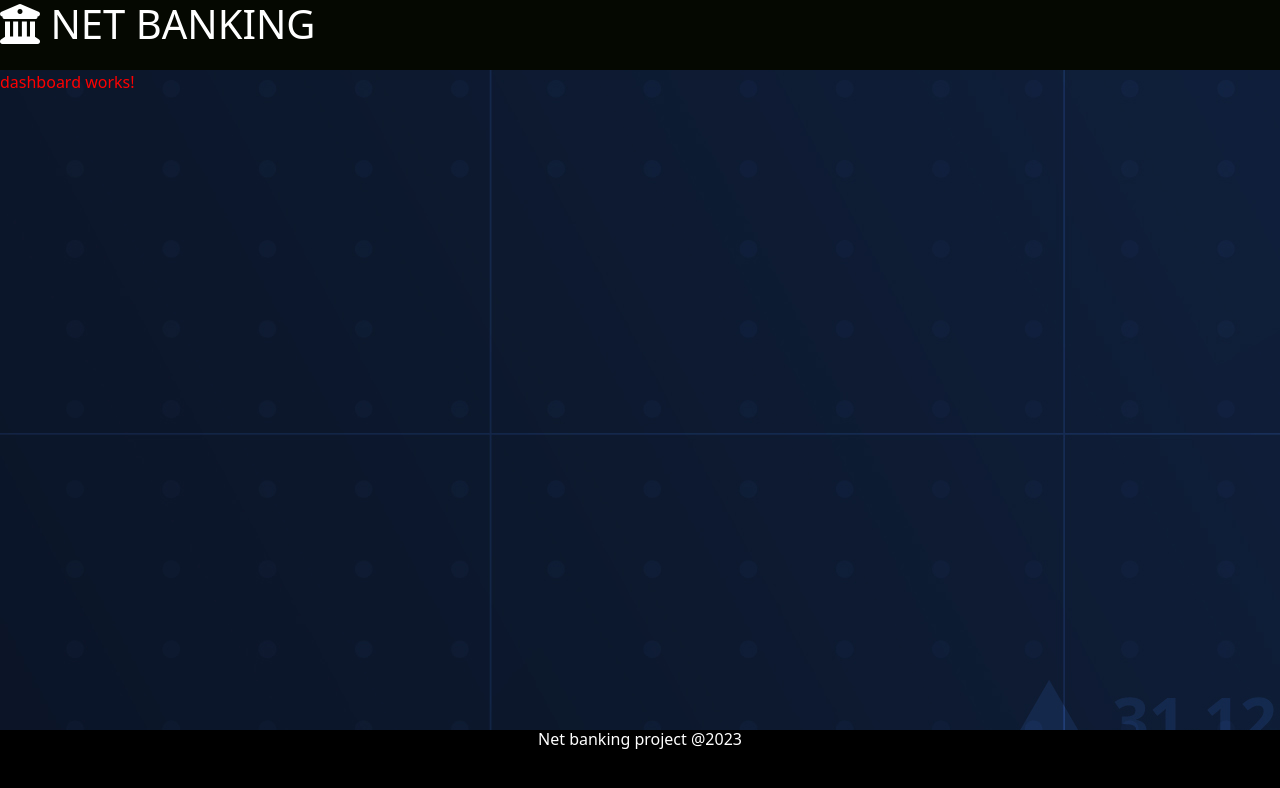
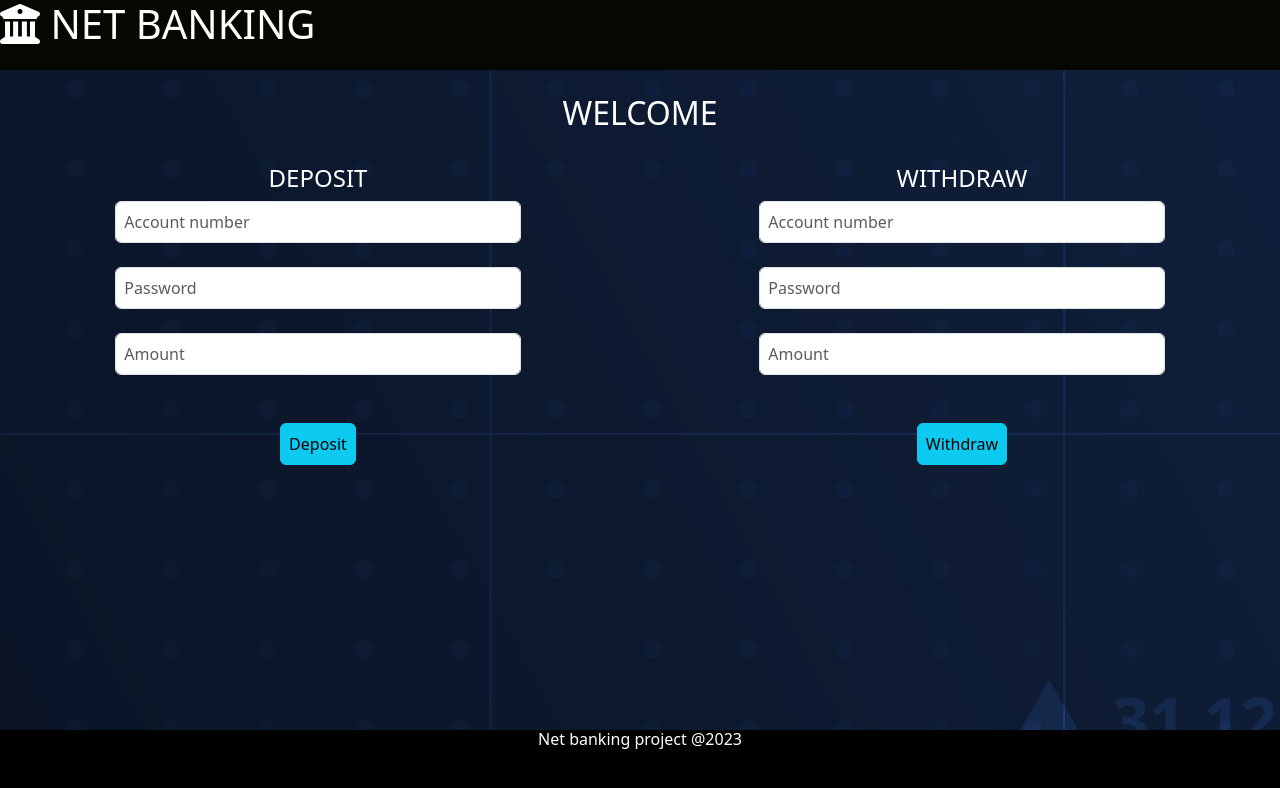
Before and after one commit to iaswinec/Angular--Bank-Project, an Angular app: page /dashboard in a window 1280 px wide. Shown: the top 788 px of the page. Built offline with nearby package versions, Linux system fonts and the light colour scheme.

Commit message:
Deposit & Withdraw

```diff
--- a/src/app/dashboard/dashboard.component.css
+++ b/src/app/dashboard/dashboard.component.css
@@ -1,3 +1,3 @@
-p{
-    color: red;
+h3{
+    color: white
 }
--- a/src/app/dashboard/dashboard.component.html
+++ b/src/app/dashboard/dashboard.component.html
@@ -1 +1,48 @@
-<p>dashboard works!</p>
+<h2 class="text-center mt-4">WELCOME {{username}}</h2>   <!-- string interpolation  -->
+
+<div class="row mt-4 p-2">
+    <div class="col-4 container text-center">
+        <h4 >DEPOSIT</h4>
+        <form class="">
+            <div class="form-outline mb-4">
+                <input type="text" [(ngModel)]="accnum" id="accno1" name="accnum" placeholder="Account number"  class="form-control mt-2 p-2" />
+            </div>
+
+            <div class="form-outline mb-4">
+                <input type="password" [(ngModel)]="password"  id="pswd1" name="password" placeholder="Password" class="form-control mt-2 p-2" />
+            </div>
+
+            <div class="form-outline mb-4">
+                <input type="number" [(ngModel)]="amount"  id="amnt1" name="amount" placeholder="Amount" class="form-control mt-2 p-2" />
+            </div>
+
+            <div>
+                <button (click)="deposit()"  type="button" class="btn btn-info  mt-4 mb-3 p-2">Deposit</button>
+            </div>
+        </form>
+    </div>
+
+    <div class="col-4 container text-center">
+        <h4>WITHDRAW</h4>
+        <form class="">
+            <div class="form-outline mb-4">
+                <input type="text" [(ngModel)]="accnum2" id="accno2" name="accnum" placeholder="Account number"  class="form-control mt-2 p-2" />
+            </div>
+
+            <div class="form-outline mb-4">
+                <input type="password" [(ngModel)]="password2" id="pswd2" name="password" placeholder="Password" class="form-control mt-2 p-2" />
+            </div>
+
+            <div class="form-outline mb-4">
+                <input type="number" [(ngModel)]="amount2"  id="amnt2" name="amount" placeholder="Amount" class="form-control mt-2 p-2" />
+            </div>
+
+            <div>
+                <button (click)="withdraw()"  type="button" class="btn btn-info  mt-4 mb-3 p-2">Withdraw</button>
+            </div>
+        </form>
+    </div>
+</div>
+<!-- <div class="text-end me-4">
+    <a href=""><h5>view transactions</h5> </a>
+</div> -->
--- a/src/app/dashboard/dashboard.component.ts
+++ b/src/app/dashboard/dashboard.component.ts
@@ -1,4 +1,5 @@
 import { Component } from '@angular/core';
+import { DataService } from '../services/data.service';
 
 @Component({
   selector: 'app-dashboard',
@@ -7,4 +8,47 @@ import { Component } from '@angular/core';
 })
 export class DashboardComponent {
 
+  accnum:any
+  password:any
+  amount:any
+
+  accnum2:any
+  password2:any
+  amount2:any
+
+  username:any
+  constructor(private ds: DataService){
+    this.username=this.ds.currentUser
+
+  }
+  deposit(){
+    var accnum=this.accnum
+    var password=this.password
+    var amount=this.amount
+
+    const result=this.ds.deposit(accnum,password,amount)
+    if(result){
+      alert(`Amount ${amount} deosited successfully and the available balance is ${result}`)
+    }
+    else{
+      alert(`incorrect accoount number or password`)
+    }
+  }
+
+  withdraw(){
+    var accnum=this.accnum2
+    var pswd=this.password2
+    var amount=this.amount2
+
+    const result=this.ds.withdraw(accnum,pswd,amount)
+    if(result){
+      alert(`Amount ${amount} withdrew successfully and the available balance is ${result}`)
+    }
+    else{
+      alert(`incorrect accoount number or password`)
+    }
+  }
+
+
+
 }
--- a/src/app/login/login.component.ts
+++ b/src/app/login/login.component.ts
@@ -19,41 +19,14 @@ export class LoginComponent {
   }
 
   login(){
-    // var acnum=this.acno
-    // var pswd=this.pswd
-    // var userDetails=this.ds.userDetails
     const result=this.ds.login(this.acno,this.pswd)
     if(result){
       alert("login successful")
+      this.router.navigateByUrl("dashboard")
     }
     else{
       alert("login failed")
     }
-    // if(acnum in userDetails){
-    //     if(pswd==userDetails[acnum]["password"]){
-    //         alert("Log in successful");
-    //       this.router.navigateByUrl("dashboard")
-    //     }
-    //     else{
-    //       alert("password incorrect ");
-
-    //     }
-    // }
-    // else{
-    //   alert("incorrect account number");
-
-    // }
   }
 
-  // acnoChange(event:any){   //HTML to ts data binding ($event binding)
-  //   console.log(event)
-  //   console.log(event.target.value);
-  //   this.acno=event.target.value
-  // }
-
-  // pswChange(event:any){
-  //   console.log(event);
-  //   console.log(event.target.value);
-  //   this.pswrd=event.target.value
-  // }
 }
--- a/src/app/register/register.component.ts
+++ b/src/app/register/register.component.ts
@@ -1,5 +1,6 @@
 import { Component } from '@angular/core';
 import { DataService } from '../services/data.service';
+import { Router } from '@angular/router';
 
 @Component({
   selector: 'app-register',
@@ -8,7 +9,7 @@ import { DataService } from '../services/data.service';
 })
 export class RegisterComponent {
 
-    constructor(private ds:DataService) {}
+    constructor(private ds:DataService, private router:Router) {}
 
     uname:any
     acno:any
@@ -17,6 +18,7 @@ export class RegisterComponent {
       const result=this.ds.register(this.uname,this.acno,this.pswd)
       if(result){   //result==true
         alert("registered successfully")
+        this.router.navigateByUrl("")
       }
       else{
         alert(this.acno+"account number already exists")
--- a/src/app/services/data.service.ts
+++ b/src/app/services/data.service.ts
@@ -6,6 +6,7 @@ import { Router } from '@angular/router';
 })
 export class DataService {
 
+  currentUser:any
   userDetails:any={
     1000:{username:"anu", acno:1000, password:"1234", balance:0},
     1001:{username:"amal", acno:1001, password:"1234", balance:0},
@@ -27,10 +28,11 @@ export class DataService {
     }
   }
 
-  //
   login(acno:any, psw:any){
     if(acno in this.userDetails){
       if(psw==this.userDetails[acno]["password"]){
+        this.currentUser=this.userDetails[acno]["username"]
+
         this.router.navigateByUrl("dashboard")
         return true
       }
@@ -44,7 +46,51 @@ export class DataService {
 
   }
   }
-//
+
+  deposit(accnum:any, password:any, amount:any){
+    var amnt=parseInt(amount)
+    var userdetails=this.userDetails
+    if(accnum in userdetails){
+        if(password==userdetails[accnum]["password"]){
+          userdetails[accnum]["balance"]+=amnt
+          console.log(this.userDetails);
+
+          return userdetails[accnum]["balance"]
+        }
+        else{
+          return false
+        }
+    }
+    else{
+      return false
+    }
+  }
+
+  withdraw(accnum:any,pswd:any,amount:any){
 
 
+    var userdetails=this.userDetails
+    var amnt=parseInt(amount)
+
+    if(accnum in userdetails){
+      if(pswd==userdetails[accnum]["password"]){
+        if(amnt<=userdetails[accnum]["balance"]){
+          userdetails[accnum]["balance"]-=amnt
+          console.log(this.userDetails);
+          return userdetails[accnum]["balance"]
+        }
+        else{
+          alert("insufficent balance")
+        }
+      }
+      else{
+        return false
+      }
+    }
+    else{
+      return false
+    }
 }
+
+
+  }
```
